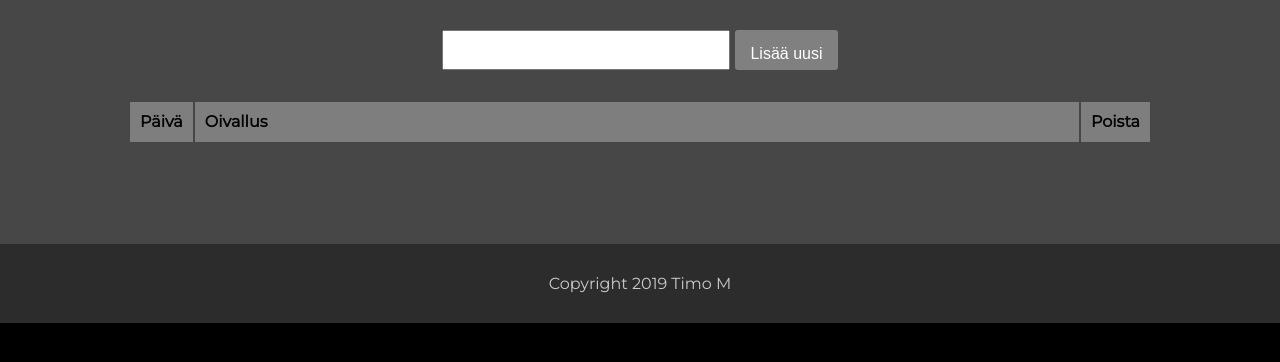
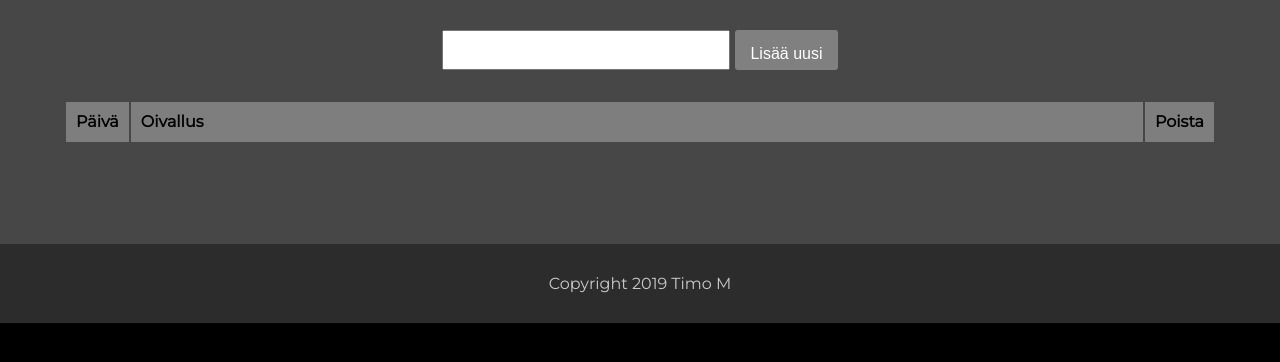
Before and after one commit to Timomam/Mita-opin-tanaan, a PHP site: page / in a window 1280 px wide. Shown: the part 122-484 px from the top of the page. Run offline with PHP 8.4, Linux system fonts and the light colour scheme; data that the repository does not hold is empty.

Commit message:
Update index.php

```diff
--- a/index.php
+++ b/index.php
@@ -26,7 +26,7 @@ require_once("mysqlConnection.php");
                 <input id="button" type="submit" value="Lisää uusi">
             </form>
           <div id="table">
-          <table style="width:80%">
+          <table style="width:90%">
             <tr>
               <th class="left">Päivä</th>
               <th class="center">Oivallus</th>
```
